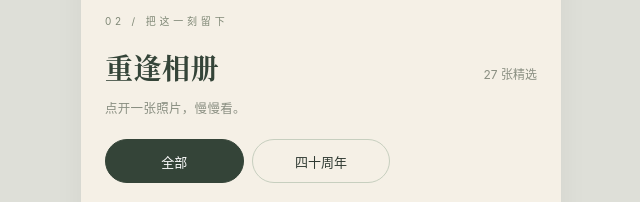
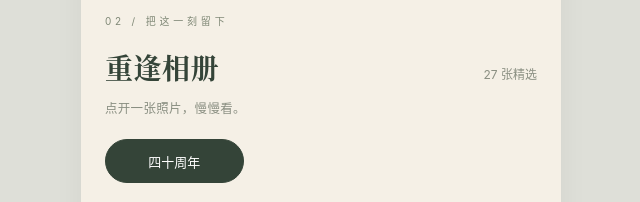
Before and after one commit to feluckyyy/class-of-86-reunion, a plain HTML site: page index.html in a window 1280 px wide. Shown: the part 1600-1802 px from the top of the page, 319-959 px from the left. Drawn offline with Linux system fonts and the light colour scheme.

Commit message:
只保留四十周年标签

```diff
--- a/index.html
+++ b/index.html
@@ -53,8 +53,7 @@
     <div class="album-head"><h3>重逢相册</h3><span class="count" id="albumCount">27 张精选</span></div>
     <p class="sub">点开一张照片，慢慢看。</p>
     <div class="tabs" role="tablist">
-      <button class="on" data-f="all" type="button">全部</button>
-      <button data-f="40" type="button">四十周年</button>
+      <button class="on" data-f="40" type="button">四十周年</button>
     </div>
     <div class="grid" id="grid">
       <figure class="card big" data-tag="40" data-i="0">
```
